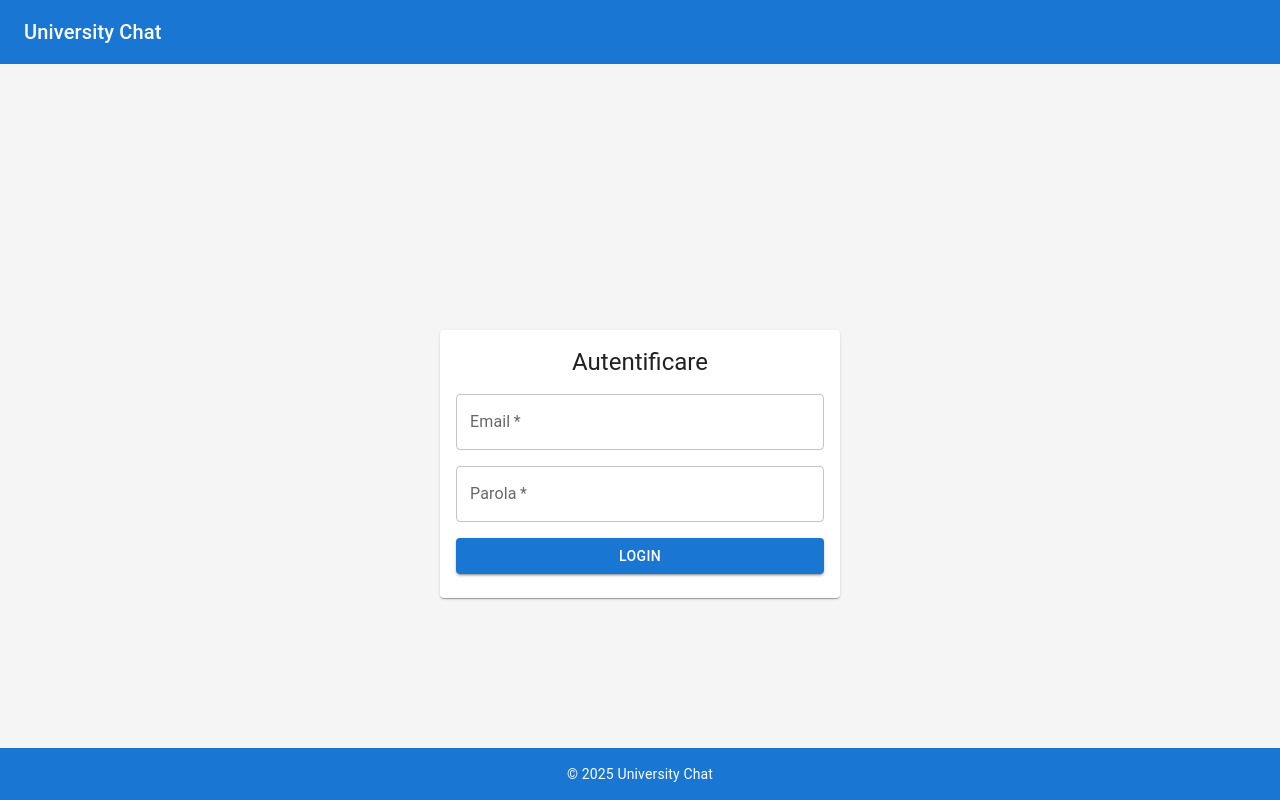
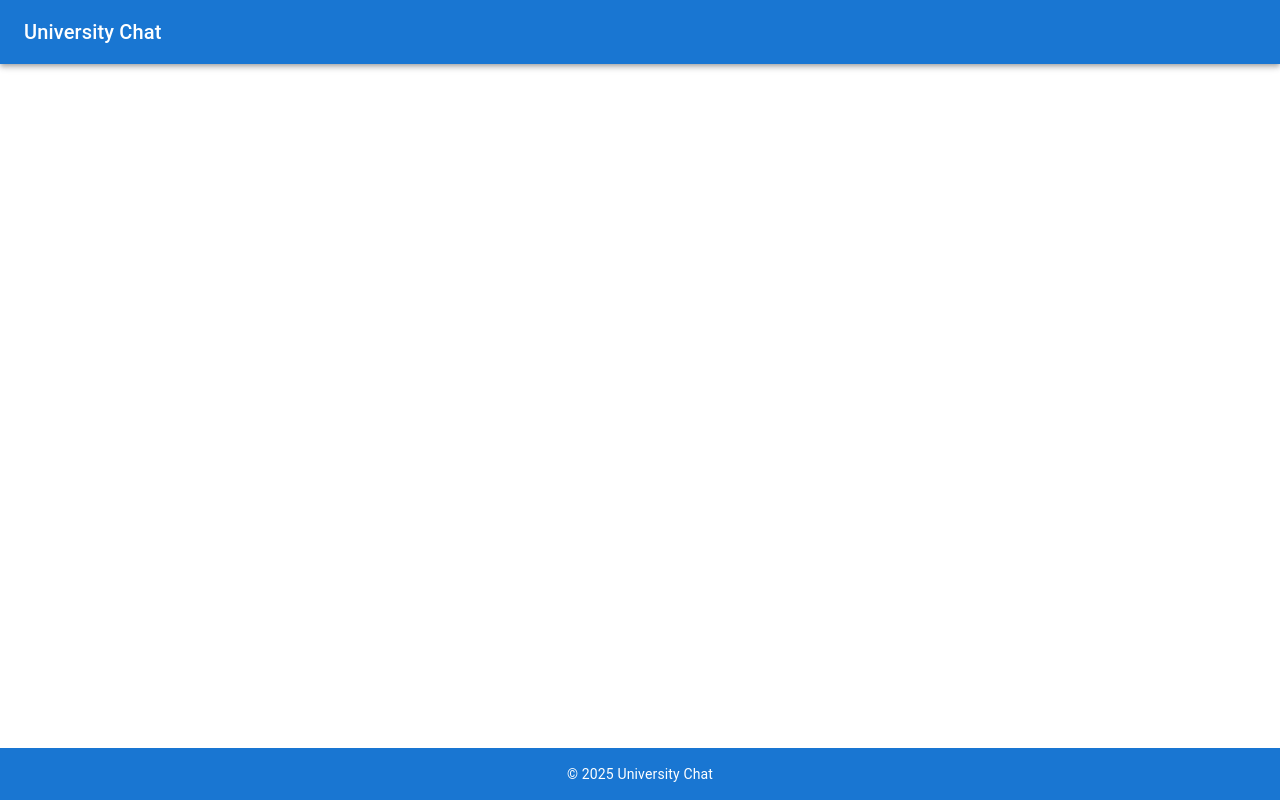
Before and after one commit to lucrare-diploma/university-chat-frontend, a React (Vite) app: page / in a window 1280 px wide. Before the commit this address led to /login. Built offline with nearby package versions, Linux system fonts and the light colour scheme.

Commit message:
edit routes

```diff
--- a/src/components/Layout.jsx
+++ b/src/components/Layout.jsx
@@ -14,17 +14,17 @@ const Layout = () => {
       {/* Ruta pentru Login */}
       <Route
         path="/login"
-        element={ isAuthenticated() ? <Navigate to="/" /> : <Login /> }
+        element={ isAuthenticated() ? <Navigate to="/home" /> : <Login /> }
       />
       {/* Ruta principală pentru Home */}
       <Route
-        path="/"
+        path="/home"
         element={ isAuthenticated() ? <Home /> : <Navigate to="/login" /> }
       />
       {/* Redirecționează orice altă rută către "/" */}
       <Route
-        path="*"
-        element={<Navigate to="/" />}
+        path="/home"
+        element={<Navigate to="/home" />}
       />
     </Routes>
   );
--- a/src/pages/Login.jsx
+++ b/src/pages/Login.jsx
@@ -12,7 +12,7 @@ const Login = () => {
     e.preventDefault();
     try {
       await loginService(email, password);
-      navigate('/');
+      navigate('/home');
     } catch (error) {
       console.error(error);
       alert('Login eșuat. Verifică datele introduse.');
```
